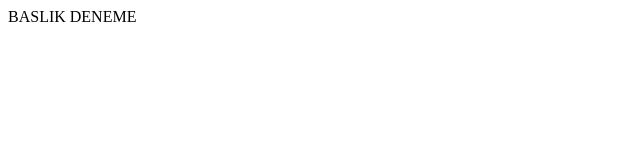
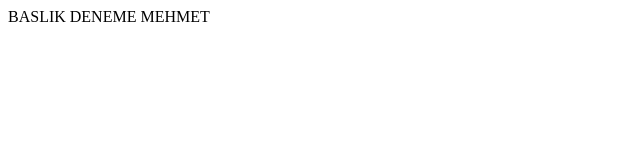
Before and after one commit to msileli/git-eigitimi, a plain HTML site: page index.html in a window 1280 px wide. Shown: the whole page, without its empty margins (0-640 px from the left). Drawn offline with Linux system fonts and the light colour scheme.

Commit message:
denemdeneme

```diff
--- a/index.html
+++ b/index.html
@@ -1,4 +1,5 @@
 <html>
 	BASLIK
 	DENEME
+	MEHMET
 </html>
```
